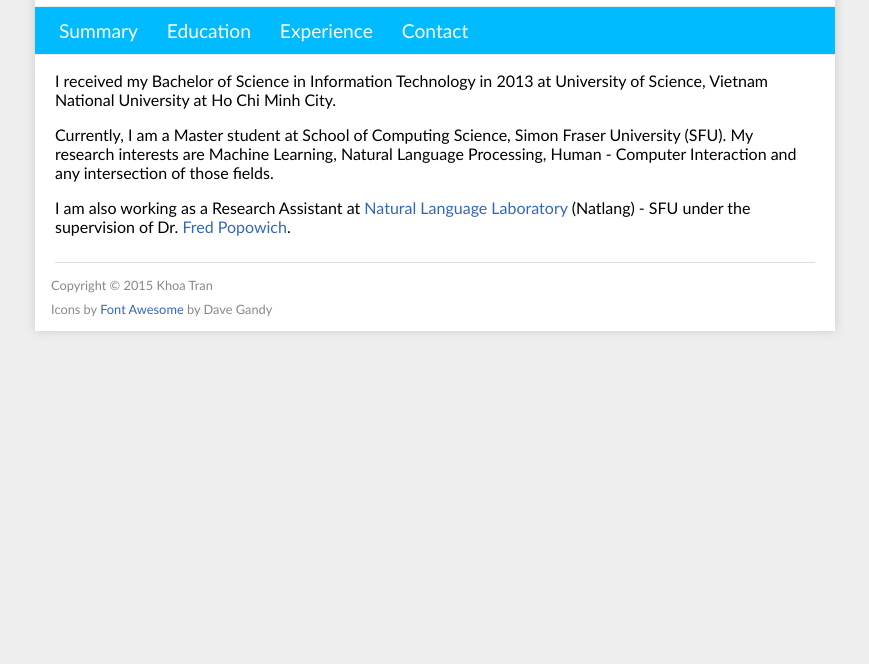
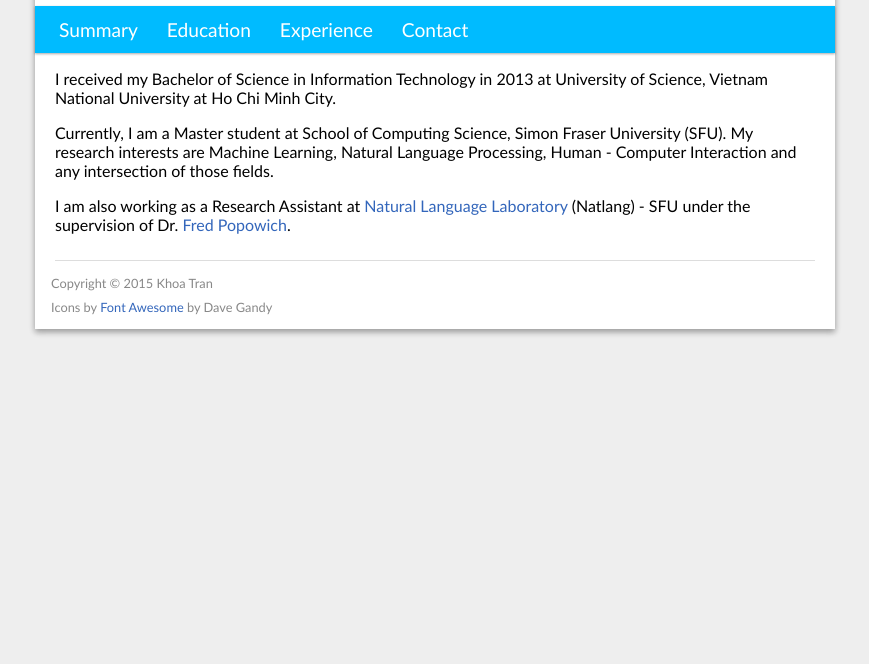
Before and after one commit to tmkhoa/tmkhoa.github.io, a plain HTML site: page index.html in a window 1280 px wide. Shown: the part 136-800 px from the top of the page, without its empty margins (205-1074 px from the left). Drawn offline with Linux system fonts and the light colour scheme.

Commit message:
update style

```diff
--- a/index.html
+++ b/index.html
@@ -39,7 +39,7 @@
 </head>
 
 <body>
-	<div id="wrapper">
+	<div id="wrapper" class="shadow2">
 		<header>
 			<div id="photo">
 				<img src="images/photo.png" alt="My photo"/>
@@ -49,14 +49,14 @@
 				<p class="description">MSc. in Computing Science student @ Simon Fraser University</p>
 			</div>
 		</header>
-		<div id="navigation">
+		<nav id="navigation" class="shadow1">
 			<ul>
 				<li><a href="#summary">Summary</a></li>
 				<li><a href="#education">Education</a></li>
 				<li><a href="#experience">Experience</a></li>
 				<li><a href="#contact">Contact</a></li>
 			</ul>
-		</div>
+		</nav>
 		<div id="main-content">
 			<div id="summary" class="section default">
 				<p>I received my Bachelor of Science in Information Technology in 2013 at University of Science, Vietnam National University at Ho Chi Minh City.</p>
@@ -116,7 +116,7 @@
 					<li class="fa-envelope">khoa_tran at sfu dot ca</li>
 					<li class="fa-linkedin"><a href="https://www.linkedin.com/in/khoamtran">khoamtran</a></li>
 					<li class="fa-github"><a href="https://github.com/tmkhoa">tmkhoa</a></li>
-					<li><a href="https://www.researchgate.net/profile/Khoa_Tran30">ResearchGate</a></li>
+					<li class="fa-user"><a href="https://www.researchgate.net/profile/Khoa_Tran30">ResearchGate</a></li>
 				</ul>
 			</div>
 		</div>
--- a/styles/main.css
+++ b/styles/main.css
@@ -139,7 +139,6 @@ p, li {
 }
 #wrapper {
 	background: #FFF;
-	box-shadow: 0 0 0.625em #CCC; /*0px 0px 10px #CCC;*/
 }
 
 header h1, header .name, #header h1, #header .name {
@@ -154,10 +153,15 @@ header h2, header .description, #header h2. #header .description {
 	padding: 0;
 }
 
+.shadow1 {
+	box-shadow: 0 1px 3px rgba(0,0,0,0.12), 0 1px 2px rgba(0,0,0,0.24);
+}
+.shadow2 {
+	box-shadow: 0 3px 6px rgba(0,0,0,0.16), 0 3px 6px rgba(0,0,0,0.23);
+}
+
 /* Navigation */
 #navigation {
-	border-top: 1px solid #EEE;
-	border-bottom: 1px solid #EEE;
 	font-size: 120%;
 	font-weight: lighter;
 	background: #0BF;
@@ -168,7 +172,7 @@ header h2, header .description, #header h2. #header .description {
 	color: #FFF;
 }
 #navigation a:hover, #navigation a:active {
-	color: #036;
+	color: #05A;
 }
 
 /* Main content */
```
